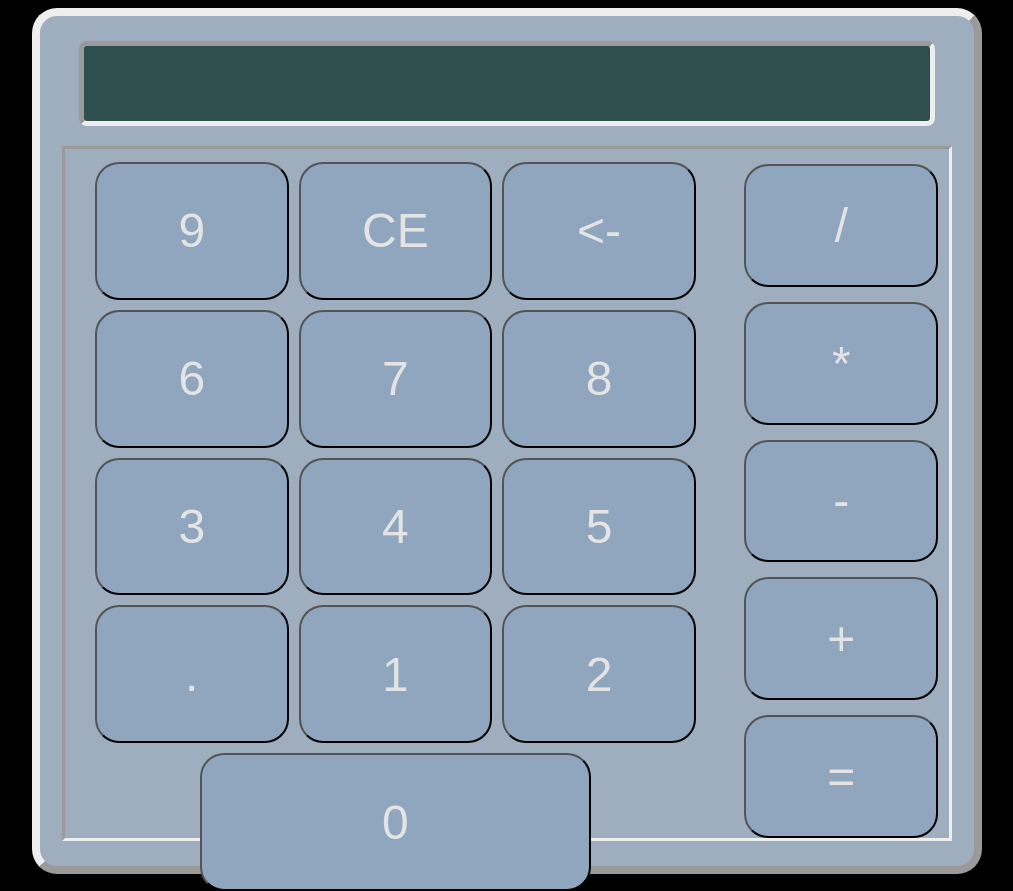
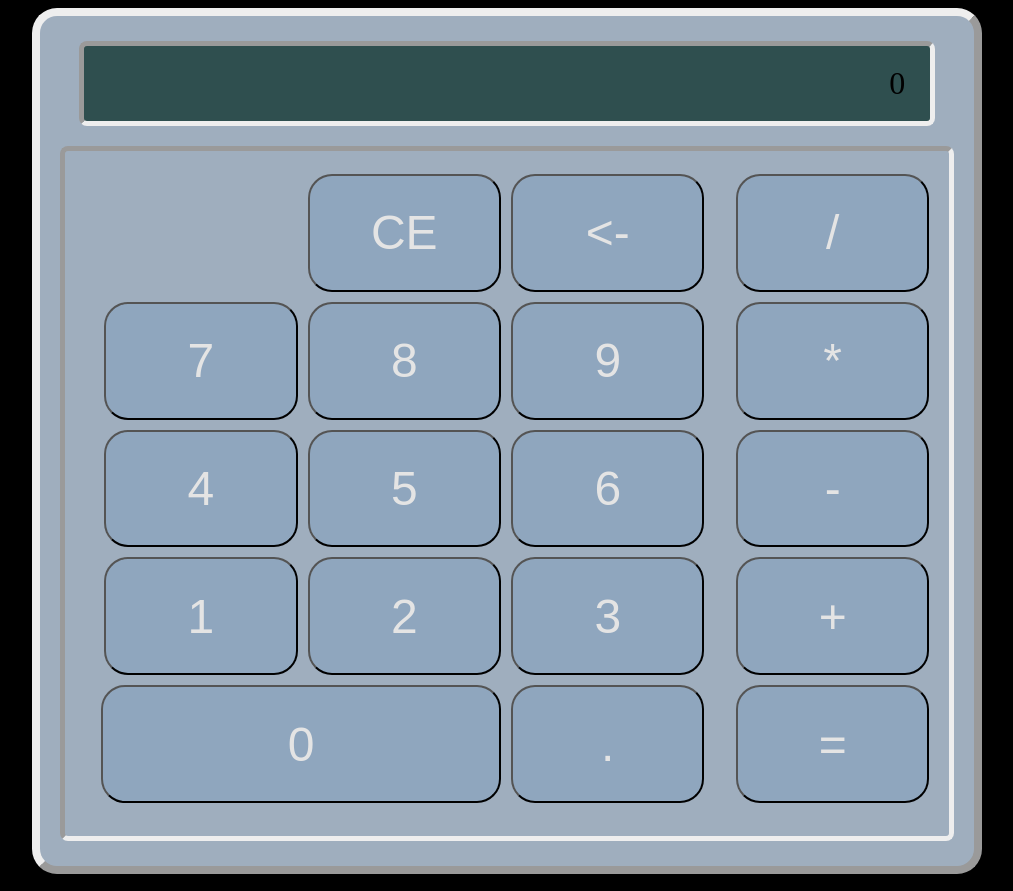
Before and after one commit to vtestagrossa/calculator, a plain HTML site: page index.html in a window 1280 px wide. Shown: the whole page, without its empty margins (133-1146 px from the left). Drawn offline with Linux system fonts and the light colour scheme.

Commit message:
changed the way rows were handled for the number buttons, so now the display looks correct. Numbers can now be entered up to the maximum limit and decimal points are handled correctly, but the second number needs to clear the display.

```diff
--- a/script.js
+++ b/script.js
@@ -1,15 +1,18 @@
 const leftContent = document.getElementById('cb-L');
 const rightContent = document.getElementById('cb-R');
+const display = document.getElementById('display');
+let dotted = false;
+let operator = "";
+let first = "";
+let second = "";
+display.textContent = "0";
 
-// TODO: Need to add rows to the left-content element
-// and change the flex-direction of left-content to
-// column. Then, each row will have a class that has
-// flex-direction row-reverse and only elements that need
-// to be added per row are added.
+
 function createNumberBtns(){
-
     let backBtn = document.createElement('button');
     let clrBtn = document.createElement('button');
+    backBtn.addEventListener('click', backSpace);
+    clrBtn.addEventListener('click', clear);
 
     backBtn.textContent = "<-";
     clrBtn.textContent = "CE";
@@ -17,23 +20,44 @@ function createNumberBtns(){
     backBtn.classList.add('num-button');
     clrBtn.classList.add('num-button');
 
-    leftContent.appendChild(backBtn);
-    leftContent.appendChild(clrBtn);
+
+    let row = document.createElement('div');
+    row.classList.add('cb-row');
+    row.appendChild(backBtn);
+    row.appendChild(clrBtn);
+    leftContent.appendChild(row);
     for (let j = 9; j >= 0; j--){
+        if (j % 3 === 0){
+            row = document.createElement('div');
+            row.classList.add('cb-row');
+            leftContent.appendChild(row);
+        }
         let numBtn = document.createElement('button');
         numBtn.textContent = j;
         numBtn.value = j;
+        // TODO: need to refactor this function.
+        numBtn.addEventListener('click', () => {
+            if (!isMaxLength()){
+                if(display.textContent !== '0'){
+                    display.textContent += numBtn.value;
+                }
+                else {
+                    display.textContent = numBtn.value;
+                }
+            }
+        });
         numBtn.classList.add('num-button');
         if (j === 0){
             let dotBtn = document.createElement('button');
             dotBtn.textContent = ".";
             dotBtn.value = ".";
             dotBtn.classList.add('num-button');
-            leftContent.appendChild(dotBtn);
+            dotBtn.addEventListener('click', dot);
+            row.appendChild(dotBtn);
             numBtn.classList.add('num-button-0');
-            numBtn.setAttribute('width', "60%");
+
         }
-        leftContent.appendChild(numBtn);
+        row.appendChild(numBtn);
     }
     let divBtn = document.createElement('button');
     let multBtn = document.createElement('button');
@@ -59,11 +83,104 @@ function createNumberBtns(){
     plsBtn.classList.add("operator-button");
     eqlsBtn.classList.add("operator-button");
 
-    rightContent.appendChild(divBtn);
-    rightContent.appendChild(multBtn);
-    rightContent.appendChild(minBtn);
-    rightContent.appendChild(plsBtn);
-    rightContent.appendChild(eqlsBtn);
+    divBtn.addEventListener('click', setOperator);
+    multBtn.addEventListener('click', setOperator);
+    minBtn.addEventListener('click', setOperator);
+    plsBtn.addEventListener('click', setOperator);
+    eqlsBtn.addEventListener('click', equals);
+
+
+    row = document.createElement('div');
+    row.classList.add('cb-row');
+    rightContent.appendChild(row);
+    row.appendChild(divBtn);
+    rightContent.appendChild(row);
+
+    row = document.createElement('div');
+    row.classList.add('cb-row');
+    rightContent.appendChild(row);
+    row.appendChild(multBtn);
+    rightContent.appendChild(row);
+
+    row = document.createElement('div');
+    row.classList.add('cb-row');
+    rightContent.appendChild(row);
+    row.appendChild(minBtn);
+    rightContent.appendChild(row);
+
+    row = document.createElement('div');
+    row.classList.add('cb-row');
+    rightContent.appendChild(row);
+    row.appendChild(plsBtn);
+    rightContent.appendChild(row);
+
+    row = document.createElement('div');
+    row.classList.add('cb-row');
+    rightContent.appendChild(row);
+    row.appendChild(eqlsBtn);
+    rightContent.appendChild(row);
 
 }
+function isMaxLength(){
+    if (display.textContent.length <= 37){
+        return false;
+    }
+    return true;
+}
+function backSpace(){
+    display.textContent = display.textContent.slice(0,-1);
+    if (!display.textContent.includes('.')){
+        dotted = false;
+    }
+    if (display.textContent.length === 0){
+        display.textContent = "0";
+    }
+}
+function clear(){
+    display.textContent = "0";
+    dotted = false;
+    first = "";
+    second = "";
+    operator = "";
+}
+function dot(){
+    if (!dotted){
+        display.textContent += '.';
+        dotted = true;
+    }
+}
+function setOperator(evt){
+    if (first.length <= 0) {
+        first = display.textContent;
+    }
+    operator = evt.target.value;
+}
+function calculate(first, operator, second){
+    switch (operator){
+        case '/':
+            if (second !== "0"){
+                return first / second;
+            }
+            else {
+                alert("You cannot divide by 0!");
+            }
+            break;
+        case '*':
+            return first * second;
+            break;
+        case '-':
+            return first - second;
+            break;
+        case '+':
+            return first + second;
+            break;
+    }
+}
+function equals(){
+    if (first.length >= 1 && second.length >= 1 && operator.length === 1){
+        first = calculate(first, operator, second);
+        second = "";
+        display.textContent = first;
+    }
+}
 createNumberBtns();
--- a/styles.css
+++ b/styles.css
@@ -35,18 +35,21 @@ p{
 #container-bottom{
     display: flex;
     justify-content: center;
+    align-items: center;
     margin-top: 20px;
     width: 100%;
     height: 100%;
     border-style: inset;
+    border-width: 5px;
+    border-radius: 8px;
 }
 #cb-L{
     display: flex;
-    flex-direction: row-reverse;
+    flex-direction: column;
     justify-content: center;
     align-items: center;
     flex-wrap: wrap;
-    padding: 8px;
+    padding-right: 10px;
     height: 100%;
     width: 75%;
 }
@@ -55,13 +58,22 @@ p{
     flex-direction: column;
     justify-content: center;
     align-items: center;
-    padding-right: 8px;
+    padding-right: 15px;
     height: 100%;
     width: 25%;
 }
+.cb-row{
+    display: flex;
+    flex-direction: row-reverse;
+    justify-content: right;
+    align-items: center;
+    padding-bottom: 10px;
+    height: 17.225%;
+    width: 100%;
+}
 .num-button{
     margin: 5px;
-    height:20%;
+    height:100%;
     width: 30%;
     border-radius: 24px;
     font-size: 48px;
@@ -70,18 +82,17 @@ p{
 }
 .num-button-0{
     margin: 5px;
-    height:20%;
-    width: 60.5%;
+    height:100%;
+    width: 62%;
     border-radius: 24px;
     font-size: 48px;
     background-color: rgb(143, 166, 190);
     color: rgb(228, 228, 228);
 }
 .operator-button{
-    height:20%;
+    margin: 5px;
+    height:100%;
     width: 90%;
-    margin-top: 15px;
-    margin-left: 15px;
     border-radius: 24px;
     font-size: 48px;
     background-color: rgb(143, 166, 190);
```
